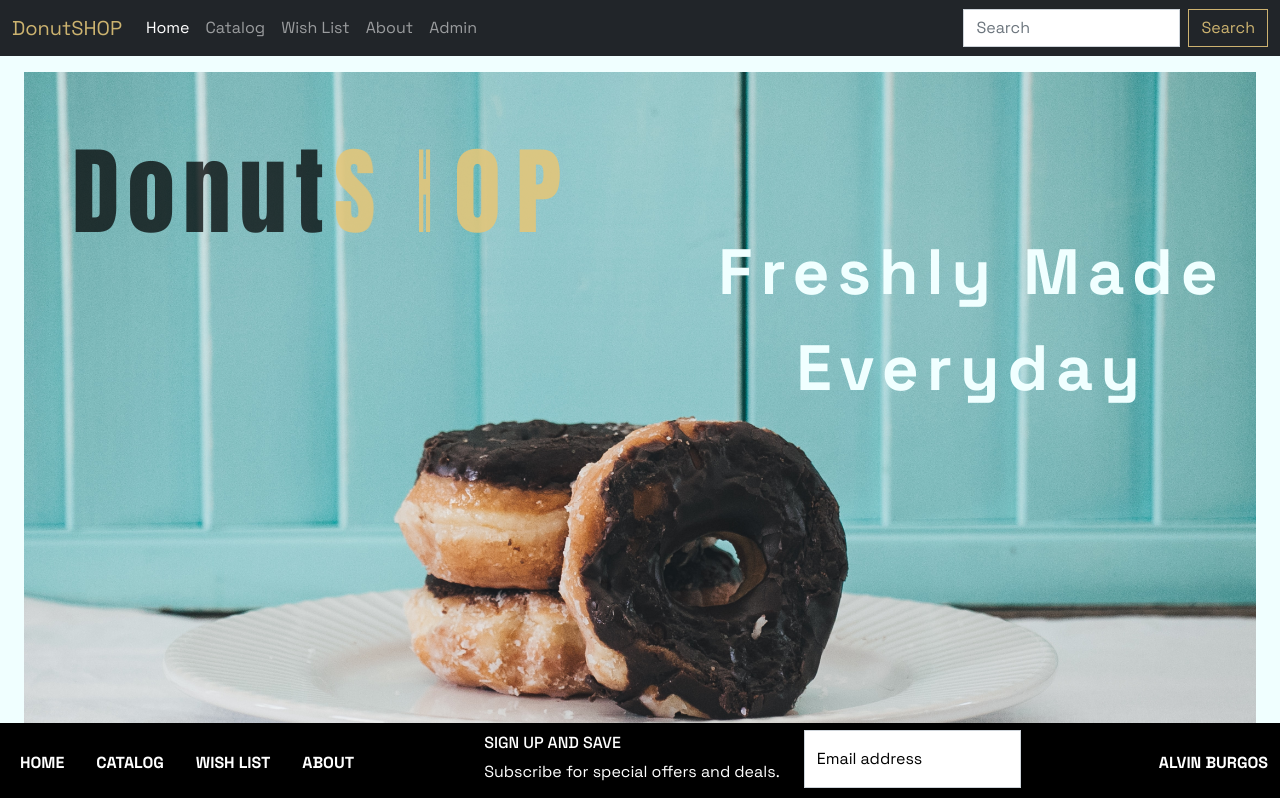
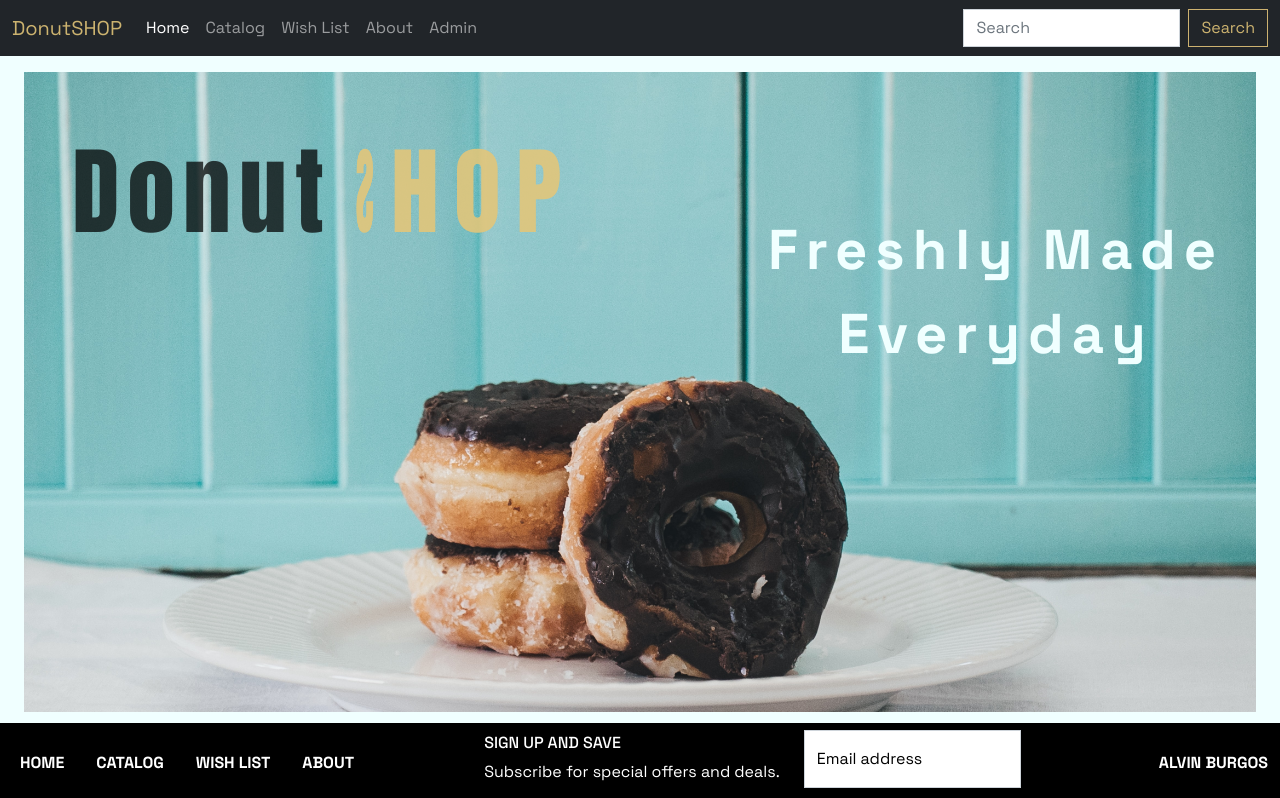
Before and after one commit to seralvinburgos/107_frontend, a React (Create React App) app: page / in a window 1280 px wide. Shown: the top 798 px of the page. Built offline with nearby package versions, Linux system fonts and the light colour scheme; grey boxes are pictures that could not be loaded.

Commit message:
adjusted bottom padding of home and catalog pages.

```diff
--- a/src/pages/catalog.css
+++ b/src/pages/catalog.css
@@ -1,7 +1,7 @@
 @import url('https://fonts.googleapis.com/css2?family=Space+Grotesk:wght@300;400;500;600;700&display=swap');
 
 .catalog {
-    padding-bottom: 20rem;
+    padding-bottom: 10rem;
     font-family: 'Space Grotesk', sans-serif;
 }
 .admin-top img {
--- a/src/pages/home.css
+++ b/src/pages/home.css
@@ -1,10 +1,10 @@
 @import url('https://fonts.googleapis.com/css2?family=Space+Grotesk:wght@300;400;500;600;700&display=swap');
 
 .body_page {
-   padding-bottom: 20rem;
+   padding-bottom: 10rem;
 }
 .admin-top .donut_back {
-    height: 45rem;
+    height: 40rem;
     width: 100%;
     object-fit: cover;
     border-radius: 0;
@@ -34,8 +34,9 @@
 }
  .admin-top .top_3 .title {
     color: azure;
+    padding-left: 3rem;
     letter-spacing: 8px;
-    font-size: 4rem;
+    font-size: 3.5rem;
     font-family: 'Space Grotesk', sans-serif;
     text-transform: none;
     font-weight: bold;
```
